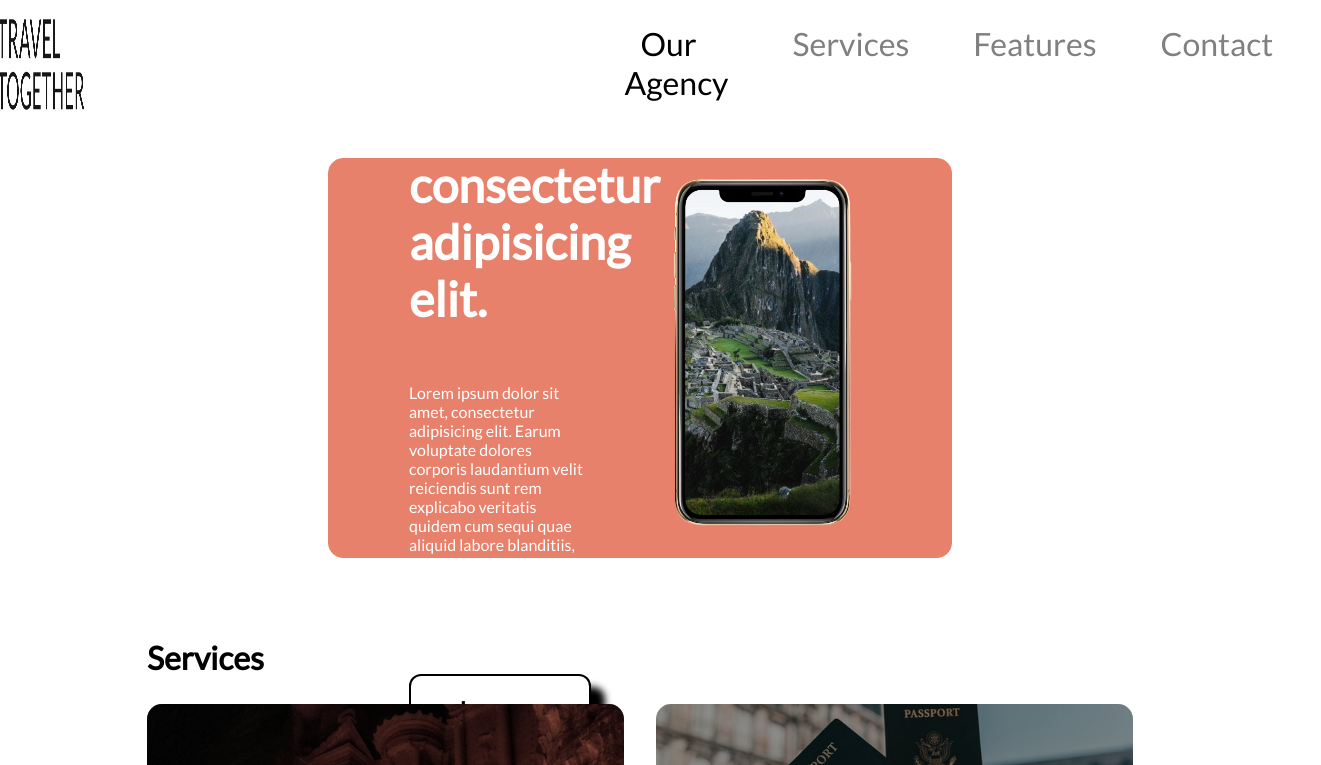
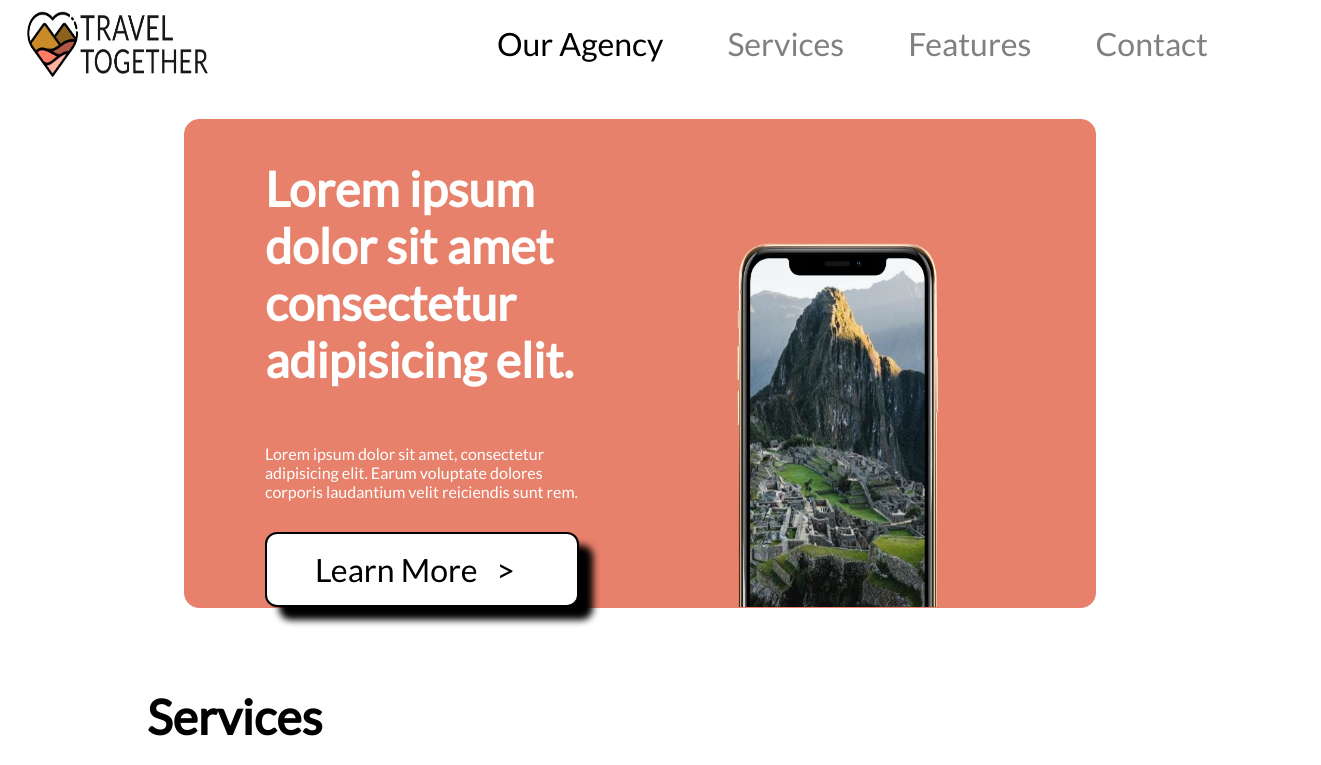
Before and after one commit to Crackzul/Travel-Together, a website: page index.html in a window 1280 px wide. Shown: the top 765 px of the page, 1321 px wide, since content can reach past the window. Drawn offline with Linux system fonts and the light colour scheme.

Commit message:
ça rentre encore

```diff
--- a/assets/scss/base/_base.scss
+++ b/assets/scss/base/_base.scss
@@ -5,12 +5,12 @@ h1 {
 
 h2 {
     font-family: "Lato";
-    font-size: 2rem;
+    font-size: 3rem;
 }
 
 h3 {
     font-family: "Lato";
-    font-size: 1rem;
+    font-size: 2rem;
 }
 
 p {
--- a/assets/scss/base/_utilities.scss
+++ b/assets/scss/base/_utilities.scss
@@ -1,10 +1,9 @@
 .banner {
     border: solid 1px #e7816b;
     background-color: #e7816b;
-    margin-left: 20rem;
-    margin-right: 20rem;
     border-radius: 15px;
-    max-width: 80vw;
+    margin-left: 11rem;
+    margin-right: 11rem;
 }
 
 .container {
--- a/assets/scss/layout/_header.scss
+++ b/assets/scss/layout/_header.scss
@@ -1,13 +1,14 @@
 .logo {
-    width: 10%;
-    margin-right: 39vw;
+    width: 15%;
 }
 
-.nav {
-    display: flex;
-    justify-content: center;
-}
+
 
 .our_agency {
     color: black;
 }
+
+.main_menu {
+    display: flex;
+    justify-content: space-between;
+}
--- a/assets/scss/pages/_homepage.scss
+++ b/assets/scss/pages/_homepage.scss
@@ -2,39 +2,33 @@
 
 .learn_more {
     display: flex;
-    align-items: center;
-    justify-content: space-between;
-    height: 50vh;
     margin-top: 5vh;
 
     img {
-        width: 65%;
+        width: 40%;
 
 
     }
 
     .learn_more_text {
         padding-left:5rem;
-        padding-right:5rem;
-        text-align: left;
         width:55%;
-        vertical-align: middle;
         color: white;
         display: flex;
         flex-direction: column;
-        justify-content: center;
     }
 
 
 }
 
 .img_learn_more {
-    transform: translateY(5%);
+    transform: translateY(15vh);
 }
 
 .cadreimage {
-    height: 100%;
     overflow: hidden;
+    display: flex;
+    justify-content: center;
 
 }
 
@@ -171,7 +165,6 @@ max-width: 78%;
 
 
 .service_card h3 {
-    font-size: 4rem;
     color: white;
     font-weight: 400;
     margin-bottom: 0.5rem;
@@ -204,7 +197,7 @@ color: #da6e56;
 #features {
     background-image: url(../img/wave.svg);
     background-size: cover;
-    padding-bottom: 5rem;
+    padding-bottom: 15rem;
     padding-top: 8rem;
 }
 
@@ -221,4 +214,12 @@ color: #da6e56;
 .feature-item {
     width: 30%;
     text-align: center;
+
+    .feature_icon {
+        width: 20%;
+    }
+
+    p {
+        padding: 2rem;
+ }
 }
--- a/index.html
+++ b/index.html
@@ -8,17 +8,16 @@
 </head>
 <body>
     <header>
-        <nav>
-            <div class="nav">
+        <nav class="container">
+            <div class="main_menu">
                     <img class="logo" src="/assets/img/Logo.png" alt="">
-                <div>
+
                     <ul>
                         <li><a class="menu our_agency" href="">Our Agency</a></li>
                         <li><a class="menu" href="">Services</a></li>
                         <li><a class="menu" href="">Features</a></li>
                         <li><a class="menu" href="">Contact</a></li>
                     </ul>
-                </div>
             </div>
         </nav>
     </header>
@@ -27,7 +26,7 @@
             <div class=" banner learn_more">
                 <div class="learn_more_text">
                     <h1>Lorem ipsum dolor sit amet consectetur adipisicing elit.</h1>
-                    <p>Lorem ipsum dolor sit amet, consectetur adipisicing elit. Earum voluptate dolores corporis laudantium velit reiciendis sunt rem explicabo veritatis quidem cum sequi quae aliquid labore blanditiis, molestiae minima ut pariatur nostrum, dolor consequatur culpa inventore at facere? Facilis, magnam cumque.</p>
+                    <p>Lorem ipsum dolor sit amet, consectetur adipisicing elit. Earum voluptate dolores corporis laudantium velit reiciendis sunt rem.</p>
                     <a class="btn" href="">Learn More &nbsp ></a>
                 </div>
                 <div class="cadreimage">
```
Also changed, not shown: assets/css/style.css, 1 other file. Lines whose indentation alone changed are shown as unchanged.
